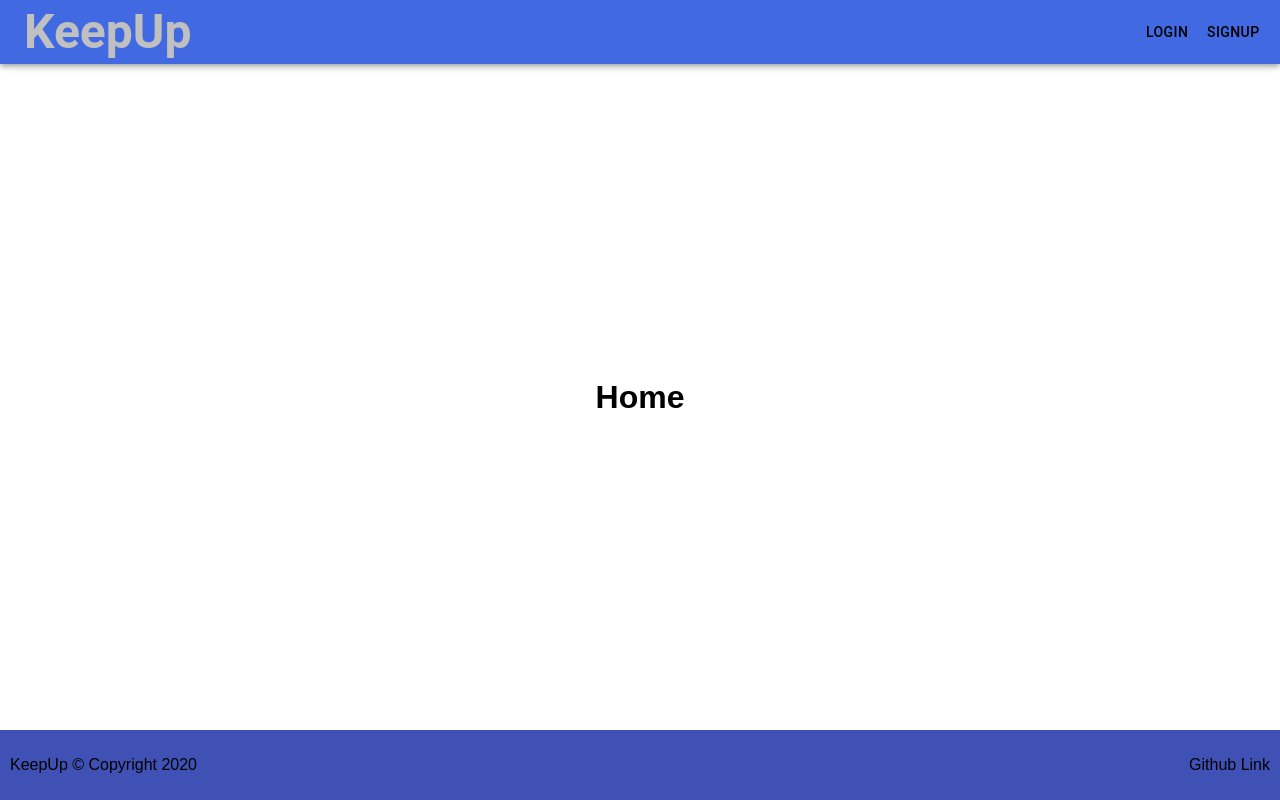
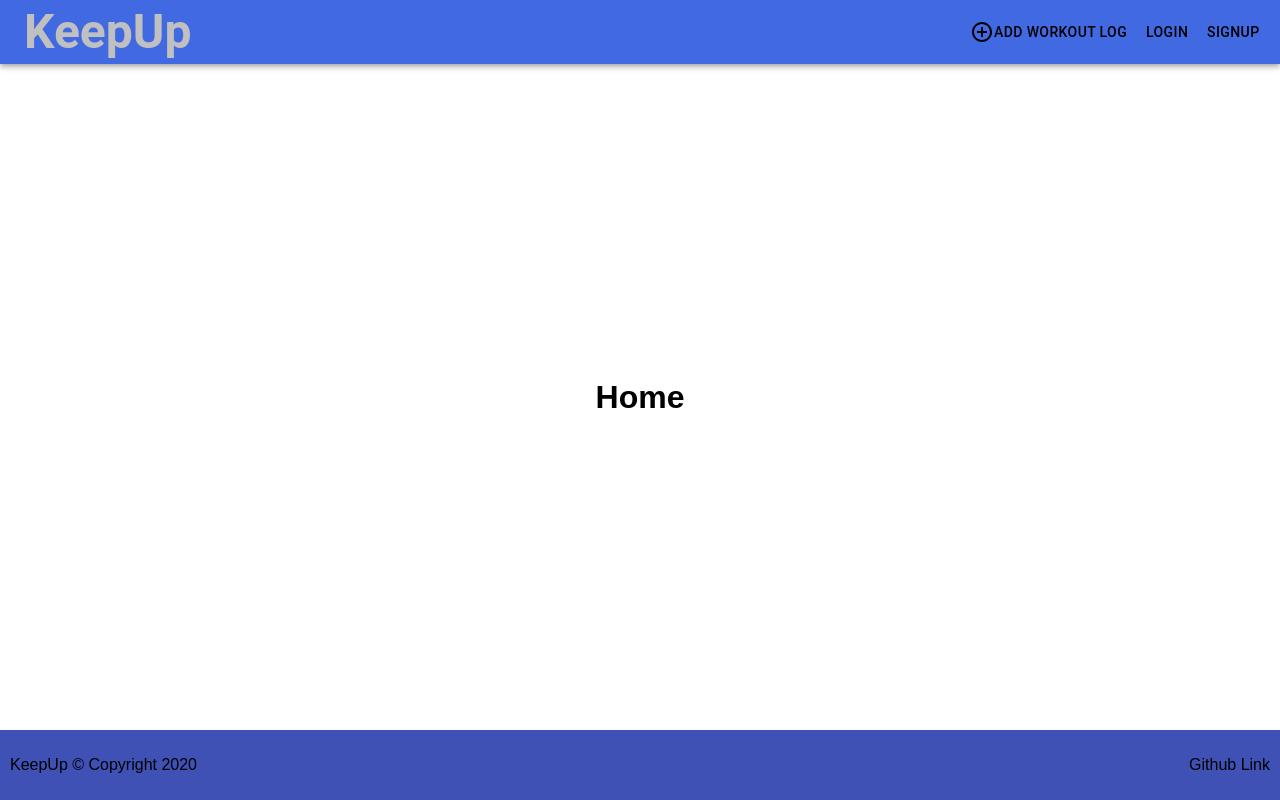
Before and after one commit to FoodieFSA/keepup, a React (Create React App) app: page / in a window 1280 px wide. Built offline with nearby package versions, Linux system fonts and the light colour scheme.

Commit message:
Created a button and link to create a workout log

```diff
--- a/src/Components/AppBarCollapse.js
+++ b/src/Components/AppBarCollapse.js
@@ -8,6 +8,7 @@ import { Button, MenuItem } from '@material-ui/core'
 import { withStyles } from '@material-ui/core/styles'
 import ButtonAppBarCollapse from './ButtonAppBarCollapse'
 import { Link } from 'react-router-dom'
+import AddCircleOutlineIcon from '@material-ui/icons/AddCircleOutline'
 
 const styles = (theme) => ({
   root: {
@@ -30,16 +31,26 @@ const styles = (theme) => ({
 const AppBarCollapse = (props) => (
   <div className={props.classes.root}>
     <ButtonAppBarCollapse>
-      <Link to='/login'><MenuItem>Login</MenuItem> </Link>
-      <Link to='/signup'><MenuItem>Signup</MenuItem></Link>
+      <Link to="/login">
+        <MenuItem>Login</MenuItem>{' '}
+      </Link>
+      <Link to="/signup">
+        <MenuItem>Signup</MenuItem>
+      </Link>
     </ButtonAppBarCollapse>
-    <div className={props.classes.buttonBar} id='appbar-collapse'>
+    <div className={props.classes.buttonBar} id="appbar-collapse">
       {/* TODO using react-router to click on the button for the form */}
-      <Link to='/login'>
-        <Button color='inherit'>Login</Button>
+      <Link to="/workout-log">
+        <Button color="inherit">
+          <AddCircleOutlineIcon />
+          Add Workout Log
+        </Button>
       </Link>
-      <Link to='/signup'>
-        <Button color='inherit'>Signup</Button>
+      <Link to="/login">
+        <Button color="inherit">Login</Button>
+      </Link>
+      <Link to="/signup">
+        <Button color="inherit">Signup</Button>
       </Link>
     </div>
   </div>
```
